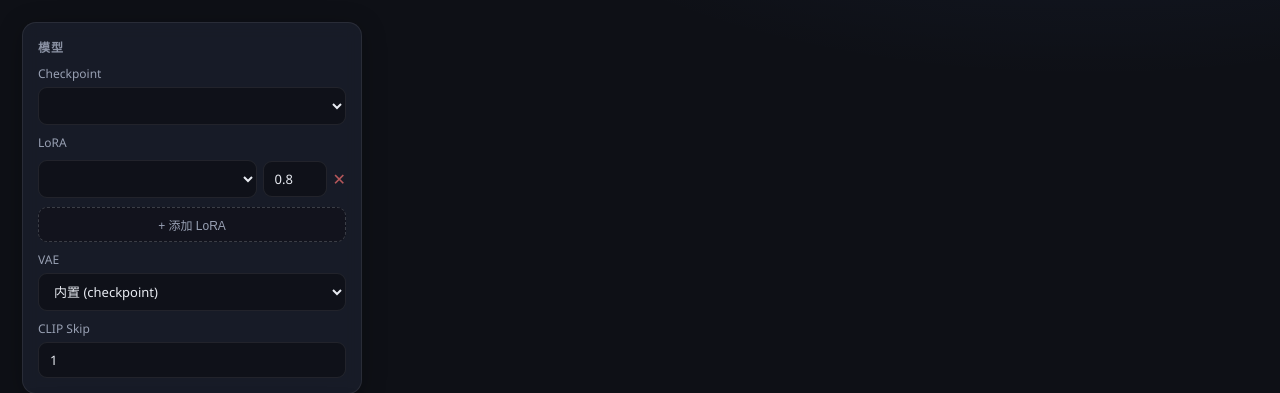
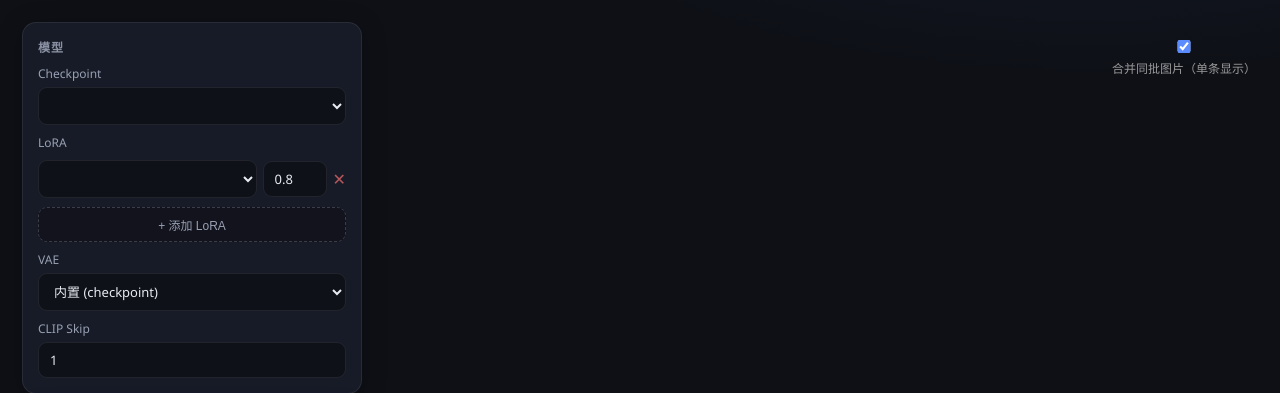
Before and after one commit to foxsilly400-cmyk/image, a Flask app: page / in a window 1280 px wide. Shown: the part 64-457 px from the top of the page. Run offline with Flask 3, Linux system fonts and the light colour scheme; data that the repository does not hold is empty.

Commit message:
feat: 合并同批开关（batch多图单条显示+角标，localStorage持久化）

```diff
--- a/static/app.js
+++ b/static/app.js
@@ -691,11 +691,21 @@ async function pollTasks() {
           items.push({ url: imgUrl(img), name: img.filename, settings: t.payload, filename: img.filename });
         }
         LB_ALL.push(...items);
-        for (let idx = 0; idx < items.length; idx++) {
-          const it = items[idx];
+        // 合并模式：同批多张只显示第一张卡片 + 徽标（lightbox 内仍可左右看全部）
+        const mergeMode = document.getElementById("mergeBatch")?.checked;
+        const displayItems = mergeMode && items.length > 1 ? items.slice(0, 1) : items;
+        for (let idx = 0; idx < displayItems.length; idx++) {
+          const it = displayItems[idx];
           shown++;
           const card = document.createElement("div");
           card.className = "img-card";
+          if (mergeMode && items.length > 1) {
+            const badge = document.createElement("div");
+            badge.className = "merge-badge";
+            badge.textContent = "×" + items.length;
+            badge.title = "同批 " + items.length + " 张，点击后左右切换查看";
+            card.appendChild(badge);
+          }
           const im = document.createElement("img");
           im.src = it.url;
           im.onerror = () => { im.style.visibility = "hidden"; card.style.minHeight = "120px"; };
@@ -951,5 +961,16 @@ $("lbStage").addEventListener("touchend", e => {
 
 init();
 pollTasks();
+
+// 合并同批开关：状态持久化，切换即刷新画廊
+(function () {
+  const el = document.getElementById("mergeBatch");
+  if (!el) return;
+  if (localStorage.getItem("genui_merge") === "0") el.checked = false;
+  el.addEventListener("change", () => {
+    localStorage.setItem("genui_merge", el.checked ? "1" : "0");
+    pollTasks();
+  });
+})();
 refreshTriggers();
 loadFavs();
--- a/static/style.css
+++ b/static/style.css
@@ -375,3 +375,9 @@ input[type=file] { padding: 6px; font-size: 12px; }
 .lb-issues-title { font-size: 12px; color: #d4a94e; margin-bottom: 6px; }
 .issue-btn { display: block; width: 100%; margin: 4px 0; padding: 6px 10px; text-align: left; border: 1px solid #b8860b88; border-radius: 6px; background: #3a2f16; color: #f0d48a; cursor: pointer; font-size: 13px; }
 .issue-btn:hover { background: #4d3d1c; }
+
+.merge-row { display: flex; justify-content: flex-end; padding: 4px 2px 8px; }
+.merge-label { font-size: 12px; color: #999; display: flex; align-items: center; gap: 6px; cursor: pointer; }
+.merge-label input { accent-color: var(--accent); cursor: pointer; }
+.img-card { position: relative; }
+.merge-badge { position: absolute; top: 6px; right: 6px; z-index: 2; background: rgba(0,0,0,0.72); color: #fff; font-size: 12px; font-weight: 700; padding: 2px 8px; border-radius: 10px; pointer-events: none; }
--- a/templates/index.html
+++ b/templates/index.html
@@ -107,6 +107,9 @@
 
     <section class="results page-imgs">
       <div id="taskList" class="tasklist"></div>
+      <div class="merge-row">
+        <label class="merge-label"><input type="checkbox" id="mergeBatch" checked> 合并同批图片（单条显示）</label>
+      </div>
       <div id="gallery" class="gallery"></div>
     </section>
   </main>
```
